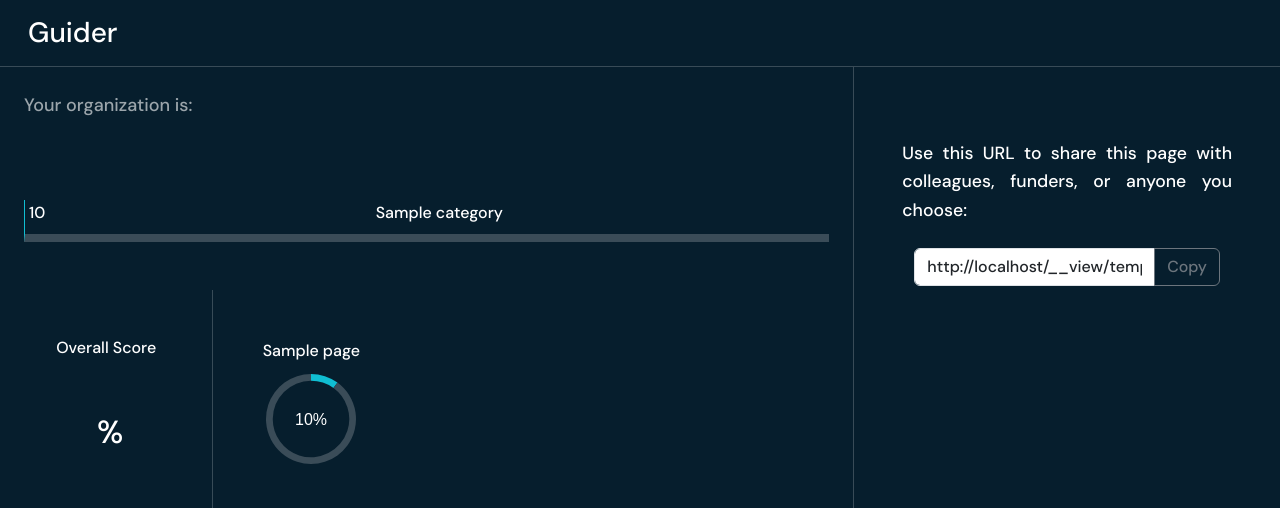
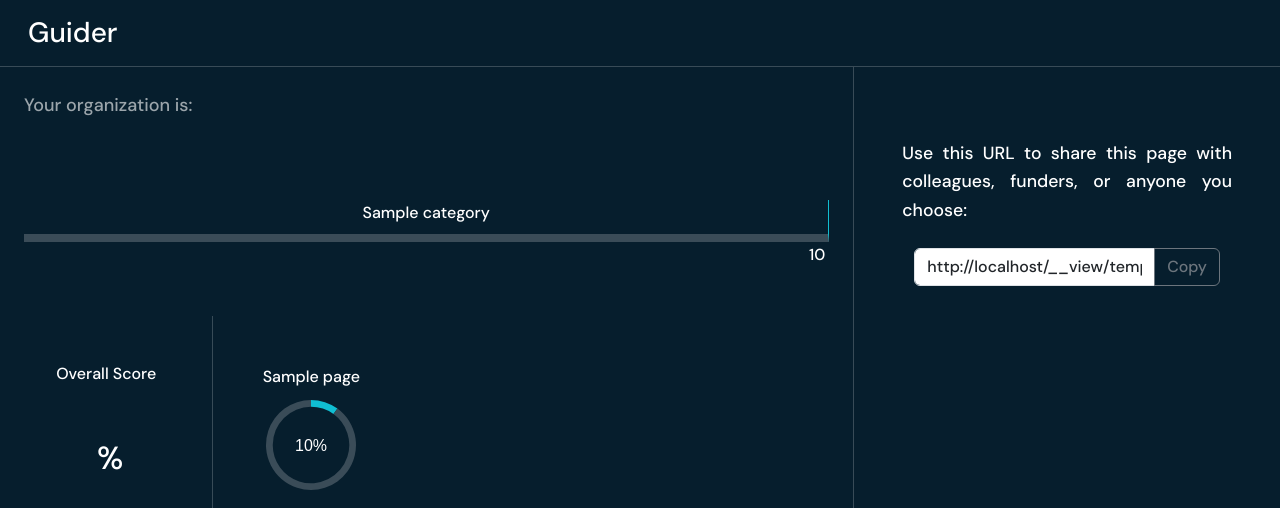
Before and after one commit to rohittp0/guider, a Django app: template templates/home/result.html in a window 1280 px wide. Shown: the top 508 px of the page. Run offline with Django 4.2, Linux system fonts and the light colour scheme; tables that the repository leaves empty hold one stand-in row (values such as "Sample post"); the template is opened without the code that fills it: values that come from a table or form of the project are taken from there, most other values are stand-ins (such as "Sample title", 1, 10 or a date in 2020).

Commit message:
graph fixed

```diff
--- a/home/models.py
+++ b/home/models.py
@@ -156,8 +156,8 @@
             page_scores.append((page, page_score, suggestions))
 
         self.score /= self.response.assessment.formpage_set.exclude(skip_calculation=True).count()
-        self.category = (self.response.assessment.category_set.order_by("-points")
-                         .filter(points__lte=self.score).first())
+        self.category = (self.response.assessment.category_set.order_by("points")
+                         .filter(points__gte=self.score).first())
 
         return page_scores
 
--- a/static/css/result.css
+++ b/static/css/result.css
@@ -95,11 +95,15 @@
     justify-content: stretch;
     padding-bottom: 0.5rem;
     border-bottom: 0.5rem solid rgb(58 76 88);
-    border-left: 1px solid rgb(16 190 210);
+    border-right: 1px solid rgb(16 190 210);
 }
 
 .progress-element.filled-bar{
     border-bottom-color: rgb(16 190 210);
+}
+
+.text-right{
+    text-align: right;
 }
 
 @media (max-width: 400px) {
--- a/templates/home/result.html
+++ b/templates/home/result.html
@@ -25,10 +25,14 @@
             <div class="col-12 p-4 my-4">
                 <div class="d-grid" style="grid-template-columns: repeat({{ categories | length }}, 1fr)">
                     {% for category in categories %}
-                        <div class="progress-element {% if category.points < result.score %}filled-bar{% endif %}">
-                            <p class="text-white px-1">{{ category.points }}</p>
+                        <div class="progress-element {% if category.points <= result.category.points %}filled-bar{% endif %}">
                             <p class="text-white w-100 text-center">{{ category.title }}</p>
                         </div>
+                    {% endfor %}
+                </div>
+                <div class="d-grid" style="grid-template-columns: repeat({{ categories | length }}, 1fr)">
+                    {% for category in categories %}
+                        <p class="text-white px-1 text-right">{{ category.points }}</p>
                     {% endfor %}
                 </div>
             </div>
```
